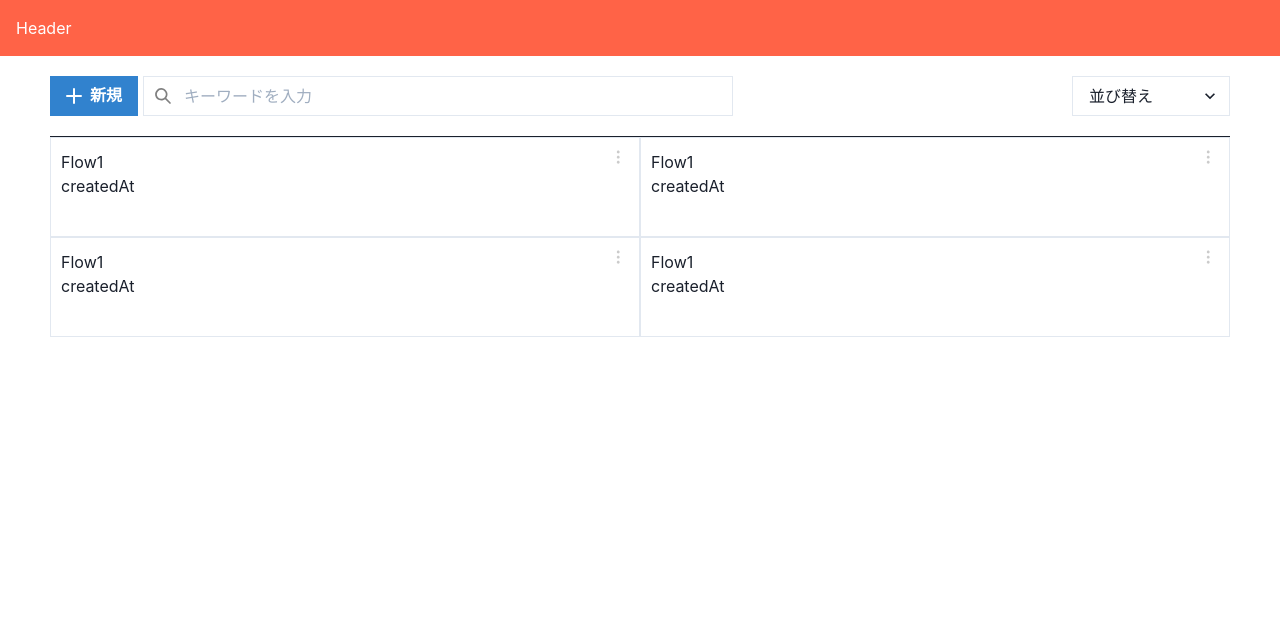
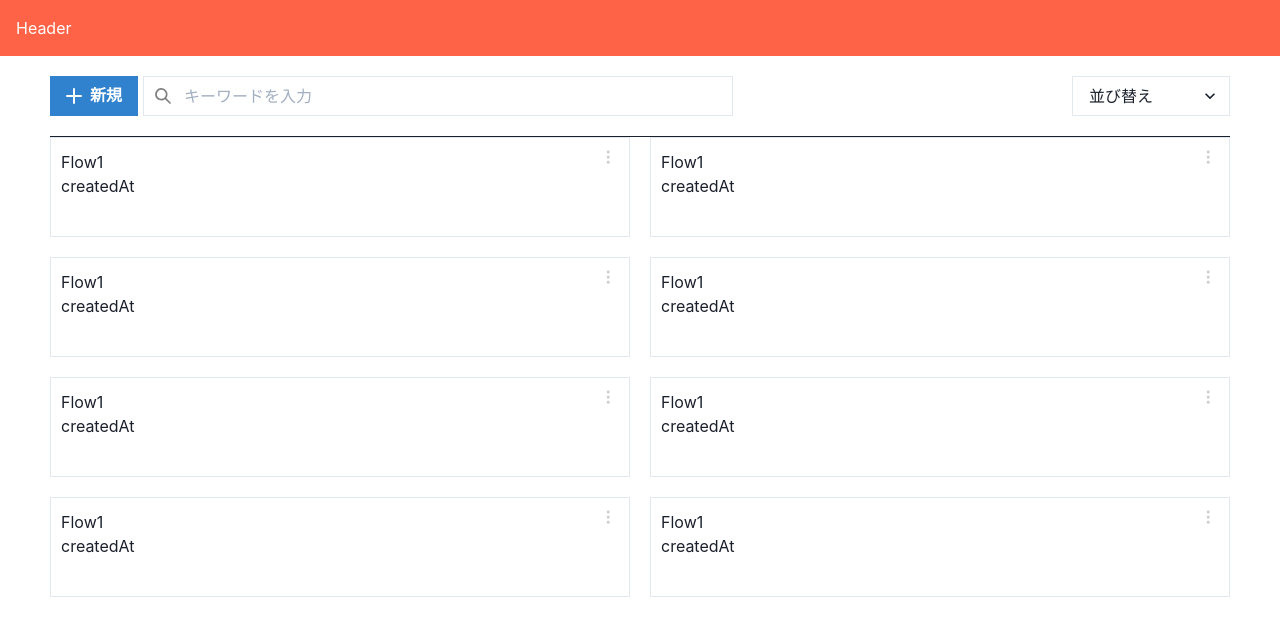
Before and after one commit to ISC-BusinessFlow/BusinessFlow, a Next.js app in the folder frontend/: page /new in a window 1280 px wide. Shown: the top 636 px of the page. Built offline with nearby package versions, Linux system fonts and the light colour scheme.

Commit message:
fix FlowList spacing

```diff
--- a/frontend/src/components/new/FlowListComponent.tsx
+++ b/frontend/src/components/new/FlowListComponent.tsx
@@ -10,7 +10,11 @@ import {
 } from '@chakra-ui/react';
 
 const FlowList = () => (
-  <SimpleGrid columns={2} w="100%" margin="0 50px">
+  <SimpleGrid columns={2} spacing={5} w="100%" m="0 50px">
+    <FlowCard />
+    <FlowCard />
+    <FlowCard />
+    <FlowCard />
     <FlowCard />
     <FlowCard />
     <FlowCard />
@@ -18,7 +22,7 @@ const FlowList = () => (
   </SimpleGrid>
 );
 const FlowCard = () => (
-  <Box borderWidth="1px" w="100%" h="100px" p="10px" margin="auto">
+  <Box borderWidth="1px" w="100%" h="100px" p="10px">
     <Box display="flex" alignItems="baseline">
       <Text>Flow1</Text>
       <Spacer />
```
